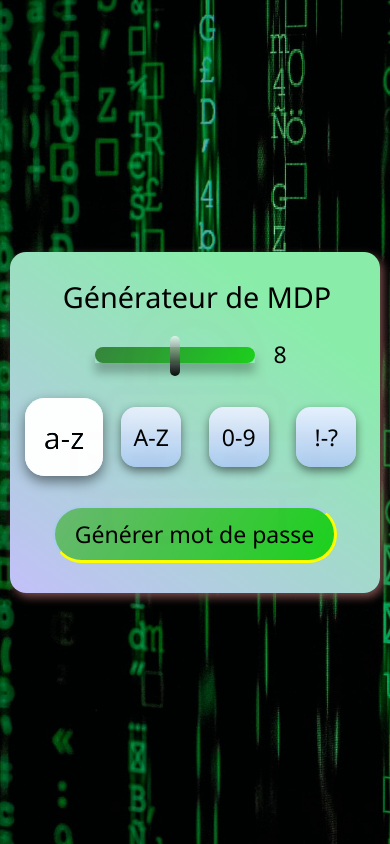
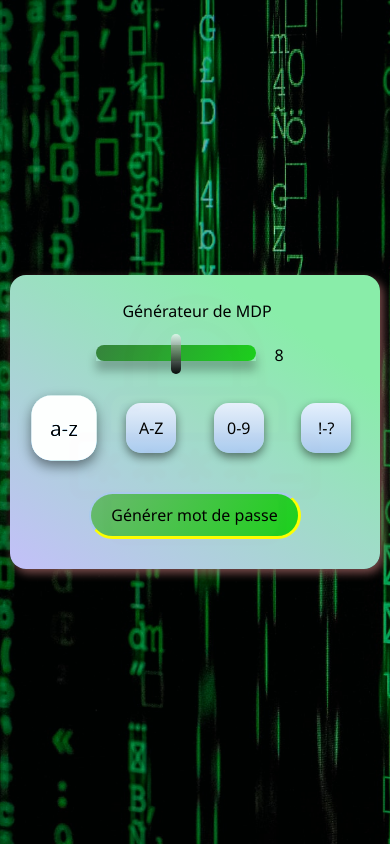
Before and after one commit to Oliive33/mini-projet-genarator-password, a plain HTML site: page index.html in a window 390 px wide. Drawn offline with Linux system fonts and the light colour scheme.

Commit message:
ajout responsive

```diff
--- a/style.css
+++ b/style.css
@@ -157,3 +157,12 @@ button:active {
     visibility: hidden;
   }
 }
+@media screen and (max-width: 400px) {
+  * {
+    font-size: 1rem !important;
+  }
+  label {
+    height: 50px;
+    width: 50px;
+  }
+}
```
